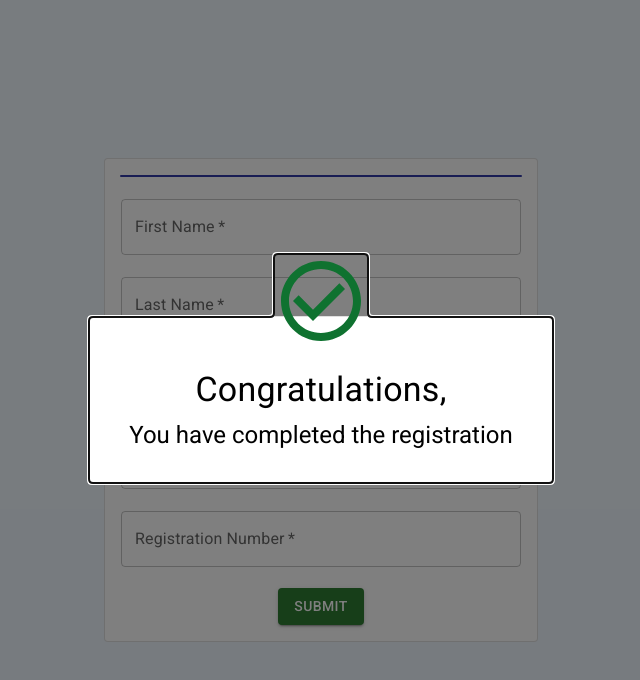
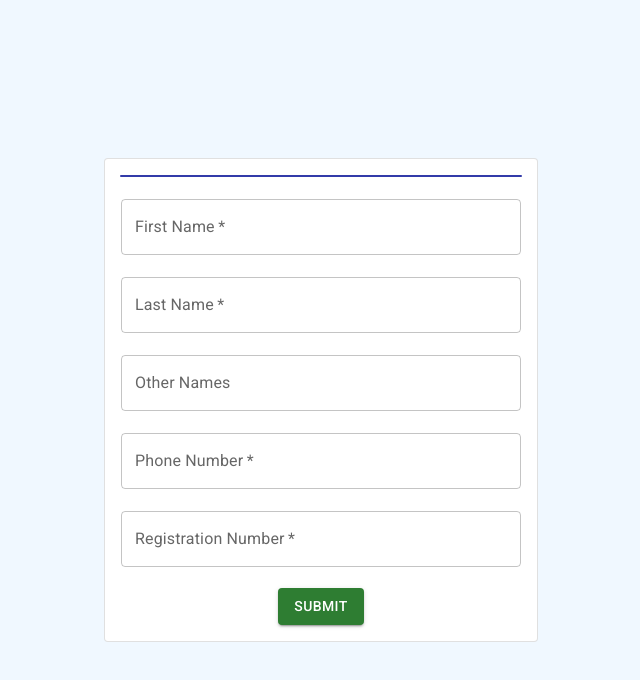
Before and after one commit to MaorBemdoo/Registration-Form, a React (Vite) app: page / in a window 1280 px wide. Shown: the top 680 px of the page, without its empty margins (319-959 px from the left). Built offline with nearby package versions, Linux system fonts and the light colour scheme.

Commit message:
Worked on modal

```diff
--- a/src/App.jsx
+++ b/src/App.jsx
@@ -35,6 +35,7 @@ function App() {
   const [lnError, setLnError] = useState(false)
   const [pnError, setPnError] = useState(false)
   const [rnError, setRnError] = useState(false)
+  const [valid, isValid] = useState(false)
   const fnRefContainer = useRef(null)
   const lnRefContainer = useRef(null)
   const pnRefContainer = useRef(null)
@@ -87,6 +88,7 @@ function App() {
         phonenum: "",
         regnum: ""
       })
+      isValid(true)
     }
   }
 
@@ -141,7 +143,7 @@ function App() {
   return (
     <Card component="form" method="post" variant="outlined" sx={CardStyle}>
       <GlobalStyles/>
-      <Modal open="true" children={
+      <Modal open={valid} onClose={() => isValid(false)} children={
         <Card variant="outlined" sx={{padding: "2rem", textAlign: "center", width: "400px", position: "absolute", top: "50%", left: "50%", transform: "translate(-50%, -50%)", overflow: "visible"}}>
           <CheckCircleOutline sx={{fontSize: "6rem", fill: "#0f7230", transform: "translateY(-100%)"}}/>
           <Typography variant="h4" color="initial" marginTop={-10} paddingBottom={1}>Congratulations,</Typography>
```
